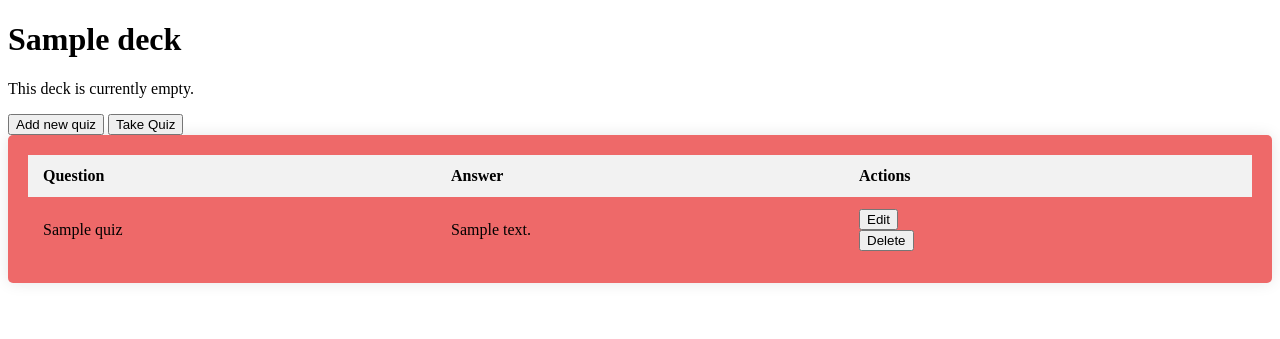
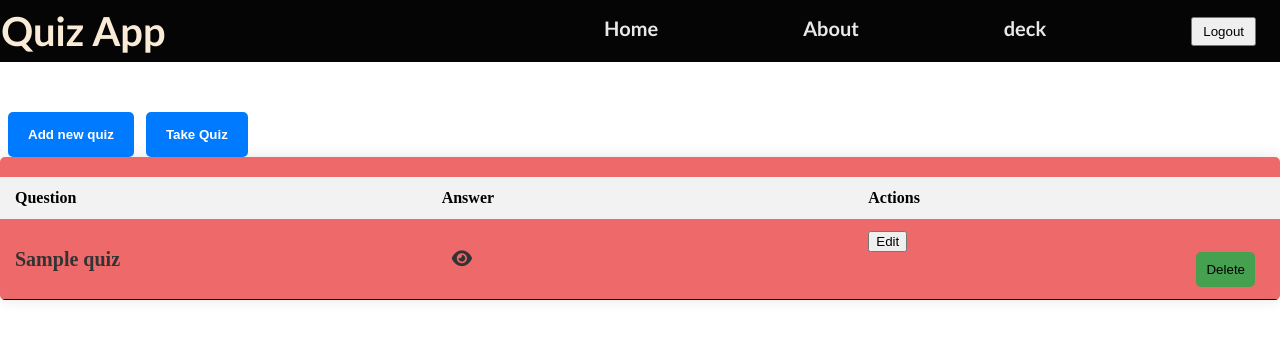
Before and after one commit to samuelkanyingi/quiz_web_app, a Flask app: page /deck/1 in a window 1280 px wide. Shown: the top 339 px of the page. Run offline with Flask 3, Linux system fonts and the light colour scheme; tables that the repository leaves empty hold one stand-in row (values such as "Sample post"); some libraries are stand-ins or nearby versions.

Commit message:
feat(ui): add a toggle to close or open answer for the question
- Add togglevisibility function to hide/reveal answer to question
- Added some border bottom to the the table for visibility
-Added font weight, font family to make text bold and visible

```diff
--- a/templates/deck_page.html
+++ b/templates/deck_page.html
@@ -4,13 +4,77 @@
     <meta charset="UTF-8">
     <meta name="viewport" content="width=device-width, initial-scale=1.0">
     <title>Quiz page</title>
+    <link rel="stylesheet" href="https://cdnjs.cloudflare.com/ajax/libs/font-awesome/6.0.0-beta3/css/all.min.css">
     <script src="https://cdn.jsdelivr.net/npm/canvas-confetti@1.4.0/dist/confetti.browser.min.js"></script>
 
     <style>
+        body {
+            margin: 0;
+            padding: 0;
+        }
+        li {
+    list-style-type: none;
+    display: inline-block;
+        }
+    li a {
+    color: rgb(233, 232, 232);
+    font-size: 20px;
+    font-weight: bold;
+    margin-right: 21px;
+    text-decoration: none;
+}
+.logo a {
+    font-weight: 600;
+    color: antiquewhite;
+    font-size: 40px;
+    text-decoration: none;
+}
+.navbar {
+    background-color: rgb(5, 5, 5);
+    float: right;
+    font-family: 'calibri';
+    width: 100%;
+    margin-top: 0;
+    margin-bottom: 50px;
+    /* padding: 10px 0; */
+}
+#login, #signup {
+    border: none;
+    padding: 10px 20px;
+    border-radius: 5px;
+    text-decoration: none;
+    margin: 15px;
+
+    margin-right: 10px;
+}
+.navbardiv{
+    display: flex;
+    align-items: center;
+    justify-content: space-between;
+    width: 100%;
+    padding: 0 1px;
+}
+
+ul li {
+    padding-right: 120px;
+
+}
+#login a, #signup a{
+
+    text-decoration: none;
+}
+#delete {
+    background-color: #45a050;
+    float: right;
+    border: none;
+    border-radius: 5px;
+    padding: 10px;
+    margin: 0 10px;
+}
         #table-container {
             background-color: #ee6969;
             margin: 0 auto;
-            padding: 20px;
+            padding-top: 20px;
             border-radius: 5px;
             box-shadow: 0px 0px 15px rgba(0, 0, 0, 0.1);
             transition: max-height 0.3s ease;
@@ -149,7 +213,7 @@
     width: 30%;
 
 }
-#deleteConfirmatiomModal h2 {
+#deleteConfirmationModal h2 {
     font-size: 18px;
 }
 #deleteConfirmationModal .confirm-btn,
@@ -176,11 +240,72 @@
     background-color: #f44336;
     margin-left: 5px;
 }
+
+.button-container {
+    display: block;
+    gap: 20px;
+}
+.button-container button {
+    background-color: #007bff;
+    color: white;
+    padding: 15px 20px;
+    border: none;
+    border-radius: 5px;
+    font-weight: bold;
+    margin-left: 8px;
+}
+.button-container button:hover {
+    background-color: #0056b3;
+}
+#addQuizBtn:hover {
+    background-color: #45a049;
+}
+td {
+    padding: 12px 15px;
+    border-bottom: 1px solid black;
+    color: #333;
+    font-size: 16px;
+}
+td.quiz-question {
+    font-weight: bold;
+    font-size: 20px;
+
+}
+td.quiz-answer {
+    font-style: italic;
+    font-weight: 700;
+    font-size: 18px;
+}
+.eye-icon {
+    margin-left: 10px;
+    font-size: 18px;
+    cursor: pointer;
+}
+.eye-icon i {
+    color: #333;
+}
+.answer-text {
+    display: none;
+}
     </style>
 </head>
 <body>
-    <h1>{{ deck.title }}</h1>
-<p>This deck is currently empty.</p>
+    <nav class="navbar">
+    <div class="navbardiv">
+        <div class="logo">
+            <a href="#">Quiz App</a>
+        </div>
+        <ul>
+            <li><a href="#">Home</a></li>
+            <li><a href="/templates/home.html">About</a></li>
+            <li><a href="#">deck</a></li>
+            <!-- <button id="login"><a href="#">logout</a></button> -->
+            <button id="logoutBtn" style="color:black; margin-right: 25px; padding: 5px 10px" >Logout</button>
+        </ul>
+    </div>
+</nav>
+
+
 <!-- <button id="addQuizBtn">Add Quiz</button> -->
  <div class="button-container">
         <button id="addQuizBtn">Add new quiz</button>
@@ -199,14 +324,20 @@
             <tbody id="tableBody">
                 {% for quiz in quizzes %}
                 <tr>
-                    <td>{{ quiz.question }}</td>
-                    <td>{{ quiz.answer }}</td>
+                    <td class="quiz-question">{{ quiz.question }}</td>
+                    <!-- <td class="quiz-answer">{{ quiz.answer }} -->
+                        <td>
+                        <span class="answer-text">{{ quiz.answer }}</span>
+                        <span class="eye-icon" onclick=toggleAnswerVisiblity(this)>
+                            <i class="fa fa-eye"></i>
+                        </span>
+                    </td>
                     <td>
                         <!-- Edit Button -->
-                        <button class="edit-btn" data-quiz-id="{{ quiz.id }}" data-question="{{ quiz.question }}" data-answer="{{ quiz.answer }}">Edit</button>
+                        <button class="edit" data-quiz-id="{{ quiz.id }}" data-question="{{ quiz.question }}" data-answer="{{ quiz.answer }}">Edit</button>
                         <!-- Delete Button -->
                         <form action="{{ url_for('delete_quiz', quiz_id=quiz.id) }}" method="post"  class="inline-delete">
-                            <button type="submit">Delete</button>
+                            <button id="delete" type="submit">Delete</button>
                         </form>
                     </td>
                 </tr>
@@ -271,6 +402,19 @@
  </div>
 
 <script>
+function toggleAnswerVisiblity(iconElement) {
+     // Get the answer text element (previous sibling of the eye icon)
+    var answerText = iconElement.previousElementSibling;
+    console.log(answerText);
+    if (answerText.style.display === 'none') {
+        answerText.style.display = "block";
+        iconElement.innerHTML = '<i class="fa fa-eye-slash"></i>' // Change icon to "eye-slash"
+    }
+    else {
+        answerText.style.display = 'none';
+        iconElement.innerHTML = '<i class="fa fa-eye"></i>' // change to eye
+    }
+}
 // Add quiz modal
 var addQuizModal = document.getElementById("addQuizModal");
 var addQuizBtn = document.getElementById("addQuizBtn");
@@ -295,7 +439,8 @@ document.getElementById("addMoreQuizBtn").onclick = function() {
 // edit Quiz Modal
 var editQuizModal = document.getElementById("editModal");
 var closeEditQuizModal = document.getElementById("closeEditModal");
-document.querySelectorAll('.edit-btn').forEach(function(button) {
+
+document.querySelectorAll('.edit').forEach(function(button) {
     button.addEventListener('click', function() {
         var quizId = this.getAttribute('data-quiz-id');
         var question = this.getAttribute('data-question');
@@ -338,6 +483,16 @@ let quizzes = [];
     var modalContent =  takeQuizModal.querySelector('.modal-content');
     modalContent.innerHTML = ''; // clear previos content
 
+     // Check if there are questions available
+     if (quizzes.length === 0) {
+        // Display a message or handle the case where no questions are available
+        var noQuestionsMessage = document.createElement('p');
+        noQuestionsMessage.textContent = 'No questions available.';
+        noQuestionsMessage.classList.add('no-questions-message'); // Add CSS class
+        modalContent.appendChild(noQuestionsMessage);
+        return; // Exit the function
+    }
+
     // create and style progress bar container
     var progressContainer = document.createElement('div')
     progressContainer.classList.add('progress-container'); // add css
@@ -363,7 +518,7 @@ let quizzes = [];
         var questionE1 = document.createElement('p');
         questionE1.textContent = `q${currentQuestionIndex + 1}: ${quiz.question}`;
         questionE1.classList.add('question'); // add CSS class
-
+        questionE1.dataset.questionId = currentQuestionIndex; //set data-question-id
         // Create answer element
         var answerE1 = document.createElement('p');
         answerE1.textContent = `Answer: ${quiz.answer}`;
@@ -422,13 +577,13 @@ let quizzes = [];
             cebrationMessage.style.display = 'none'
         }, 5000);
         modalContent.appendChild(doneBtn);
-        runCofetti();
+        runConfetti();
 
     }
 
 }
 
-function runCofetti() {
+function runConfetti() {
     confetti({
         particleCount: 100,
         spread: 70,
@@ -507,55 +662,108 @@ function showFeedbackButtons() {
     // var buttons = ["Again", "Hard", "Good", "Easy"]; //labels to hold buttons
     feedbackContainer.id = 'feedback-container';
 
-    const againBtn = document.createElement('button');
-    againBtn.textContent = 'Again';
-    const hardBtn = document.createElement('button');
-    hardBtn.textContent = 'Hard';
-    const goodBtn = document.createElement('button');
-    goodBtn.textContent = 'Good';
-    const easyBtn = document.createElement('button');
-    easyBtn.textContent = 'Easy';
+     const textLabel = document.createElement('label');
+    //textLabel.textContent = '<1min';
 
-    // Append buttons to the container
-    feedbackContainer.appendChild(againBtn);
-    feedbackContainer.appendChild(hardBtn);
-    feedbackContainer.appendChild(goodBtn);
-    feedbackContainer.appendChild(easyBtn);
+    // create and style feedback buttons
+    const buttons = [
+        { text: 'Again', delay: 60000 },     // 1 minute
+        { text: 'Hard', delay: 120000 },     // 2 minutes
+        { text: 'Good', delay: 300000 },     // 5 minutes
+        { text: 'Easy', delay: 600000 }      // 10 minutes
+    ];
 
-    const modalContent = document.querySelector('#takeQuizModal .modal-content');
-    if (modalContent) {
-        modalContent.appendChild(feedbackContainer);
-    } else {
-        console.error('Modal content not found');
+
+
+    buttons.forEach(buttonInfo => {
+        const button = document.createElement('button');
+        button.textContent = buttonInfo.text;
+        button.dataset.delay = buttonInfo.delay; // Set delay time in button's dataset
+        feedbackContainer.appendChild(button);
+    });
+
+
+    fetch('/get_current_question_id')
+        .then(response => response.json())
+        .then(data => {
+            if (data.id) {
+                const currentQuestionId = data.id;
+                console.log('Current Question ID:', currentQuestionId);
+
+                feedbackContainer.querySelectorAll('button').forEach(button => {
+                    button.addEventListener('click', () => {
+                        const delayTime = parseInt(button.dataset.delay, 10); // Get delay time from button's dataset
+                        handleFeedback(delayTime, currentQuestionId)
+                            .then(() => loadNextQuestion()); // After feedback, load the next question
+                    });
+                });
+            } else {
+                console.error('Failed to retrieve current question ID');
+            }
+        })
+
+
+
+
+    .catch(error => {
+        console.error('Error:', error);
+    });
+}
+
+function handleFeedback(delayTime, questionId) {
+    // const currentQuestionId = document.querySelector('.question').dataset.questionId;
+    //const currentQuestionId = document.querySelector('.question').dataset.questionId;
+    console.log('Question ID for update:', questionId);
+    //console.log('Current Question ID:', currentQuestionId); // Debug statement
+    // if (currentQuestionId) {
+    //     sessionStorage.setItem('currentQuestionId', currentQuestionId);
+    // }
+    //
+    // hide question
+    const questionElement = document.querySelector('#takeQuizModal p')
+    if (questionElement) {
+        questionElement.style.display = 'none';
     }
-    // Append the container to the document
-    // document.body.appendChild(feedbackContainer);
-    // iterate through and create feedback buttons
-    // buttons.forEach(function(text) {
-    //     var button = document.createElement('button');
-    //     button.textContent = text;
-    //     button.classList.add('feedback-btn');
-    //     button.onclick = function () {
-    //         quizFeedback[text.toLowerCase()]++;
-    //         handleFeedback(text);
-    //     };
-    //     modalContent.appendChild(button)
-    // });
-    //append contianer to modal
-    // modalContent.appendChild(showFeedbackContainer);
+    //send the delay time to backend to updat equestion review time
+    return fetch('/update_next_review_time', {
+        method: 'POST',
+        headers: {
+            'Content-Type': 'application/json'
+        },
+        body: JSON.stringify({
+            id: questionId,
+            delay_time: delayTime // send delay time in milliseconds
+        })
+    })
+    .then(response => response.json())
+    .then(data => {
+        if (data.success) {
+            console.log('Next review time updated successfully');
+            loadNextQuestion();  // Load the next question after feedback is handled
+        } else {
+            console.error('Failed to update next review time');
+        }
+    })
+}
 
+function loadNextQuestion() {
+    fetch('/get_next_question')
+    .then(response => response.json())// Ensure the server is returning JSON
+    .then(data => {
+        if (data.question) {
+            console.log('Next question:', data.question);
+            document.querySelector('#takeQuizModal .question').textContent = data.question;
+            document.querySelector('#takeQuizModal .answer').textContent = `Answer: ${data.answer}`;
+        } else {
+            console.log('Next question:', data.question)
+            document.querySelector('#takeQuizModal p').textContent = data.question;
+        }
+    })
+    .catch(error => {
+            console.error('Error fetching next question:', error);
+        });
 }
-function handleFeedback(feedback) {
-    if (feedback == 'Again') {
-        // do something
-    }
-    else if (feedback == 'Hard') {
-        //do something
-    }
-    else if (feedback === 'Easy') {
-        //do something
-    }
-}
+
 
 // Handle clicks outside of modals
 window.onclick = function(event) {
@@ -572,5 +780,6 @@ window.onclick = function(event) {
 };
 
 </script>
+
 </body>
 </html>
```
